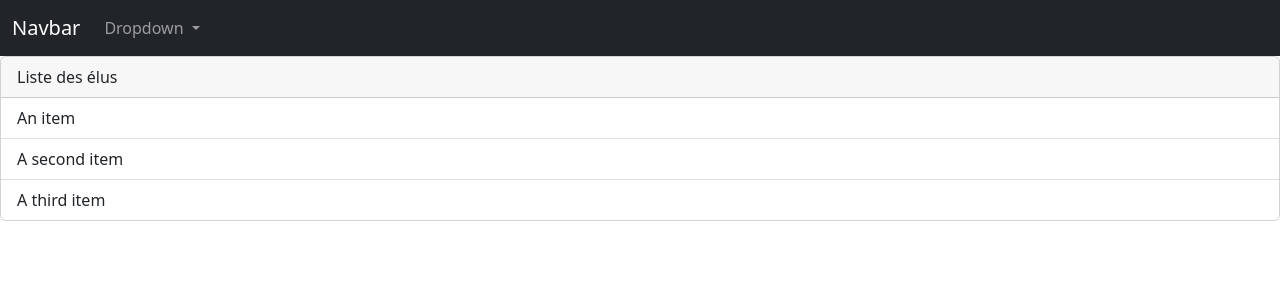
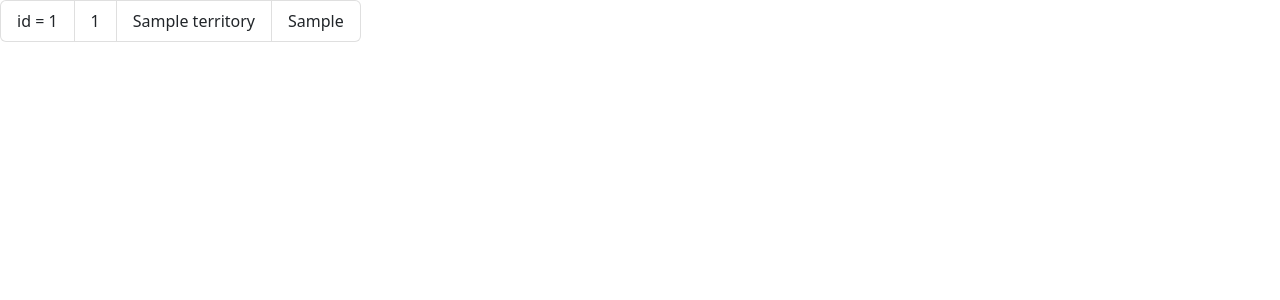
Before and after one commit to Meerwaan/Explain_Test, a Django app: page /display_electors/ in a window 1280 px wide. Shown: the top 300 px of the page. Run offline with Django 4.2, Linux system fonts and the light colour scheme; tables that the repository leaves empty hold one stand-in row (values such as "Sample post").

Commit message:
Creation du template + affichage des donnée

```diff
--- a/explain/display_electors/models.py
+++ b/explain/display_electors/models.py
@@ -16,6 +16,9 @@ class Territories(models.Model):
     websites_count = models.IntegerField()
     sources_count = models.IntegerField()
 
+
+
+
 class TerritoriesParents(models.Model):
     child_id = models.IntegerField()
     parent_id = models.IntegerField()
--- a/explain/display_electors/views.py
+++ b/explain/display_electors/views.py
@@ -13,4 +13,5 @@ from .models import Territories , TerritoriesParents
 
 
 def index(request):
-    return render(request, 'display_electors/index.html' )
+    territories = Territories.objects.all()
+    return render(request, 'display_electors/index.html'  , {'territories' : territories })
--- a/explain/templates/display_electors/index.html
+++ b/explain/templates/display_electors/index.html
@@ -16,47 +16,35 @@
 </head>
 
 <body>
+    <div>
+        {% for territories in territories %}
+        <ul class="list-group list-group-horizontal-xl">
+
+            <li class="list-group-item">id = {{territories.id}}</li>
+            <li class="list-group-item">{{territories.code}}</li>
+            <li class="list-group-item">{{territories.name}}</li>
+            <li class="list-group-item">{{territories.kind}}</li>
 
 
-    <header>
-        <!-- Fixed navbar -->
-        <nav class="navbar navbar-expand-lg navbar-dark bg-dark">
-            <div class="container-fluid">
-              <a class="navbar-brand" href="#">Navbar</a>
-              <button class="navbar-toggler" type="button" data-bs-toggle="collapse" data-bs-target="#navbarNavDarkDropdown" aria-controls="navbarNavDarkDropdown" aria-expanded="false" aria-label="Toggle navigation">
-                <span class="navbar-toggler-icon"></span>
-              </button>
-              <div class="collapse navbar-collapse" id="navbarNavDarkDropdown">
-                <ul class="navbar-nav">
-                  <li class="nav-item dropdown">
-                    <a class="nav-link dropdown-toggle" href="#" role="button" data-bs-toggle="dropdown" aria-expanded="false">
-                      Dropdown
-                    </a>
-                    <ul class="dropdown-menu dropdown-menu-dark">
-                      <li><a class="dropdown-item" href="#">Action</a></li>
-                      <li><a class="dropdown-item" href="#">Another action</a></li>
-                      <li><a class="dropdown-item" href="#">Something else here</a></li>
-                    </ul>
-                  </li>
-                </ul>
-              </div>
-            </div>
-          </nav>
-    </header>
+          </ul>
+          {% endfor %}
+    </div>
 
-    <!-- Begin page content -->
-    <main>
-        <div class="card" style="width: 100;">
-            <div class="card-header">
-              Liste des élus
-            </div>
-            <ul class="list-group list-group-flush">
-              <li class="list-group-item">An item</li>
-              <li class="list-group-item">A second item</li>
-              <li class="list-group-item">A third item</li>
-            </ul>
-          </div>
-    </main>
+
+
+   <!-- <ul>
+        {% for territories in territories %}
+        <div>
+            <p>{{territories.id}} </p>
+            <p>{{territories.code}} </p>
+            <p>{{territories.name}} </p>
+            <p>{{territories.kind}} </p>
+        </div>
+        {% endfor %}
+
+    </ul>  -->
+
+
 
 
     <!-- JavaScript Bundle with Popper -->
```
Also changed, not shown: README.md.
